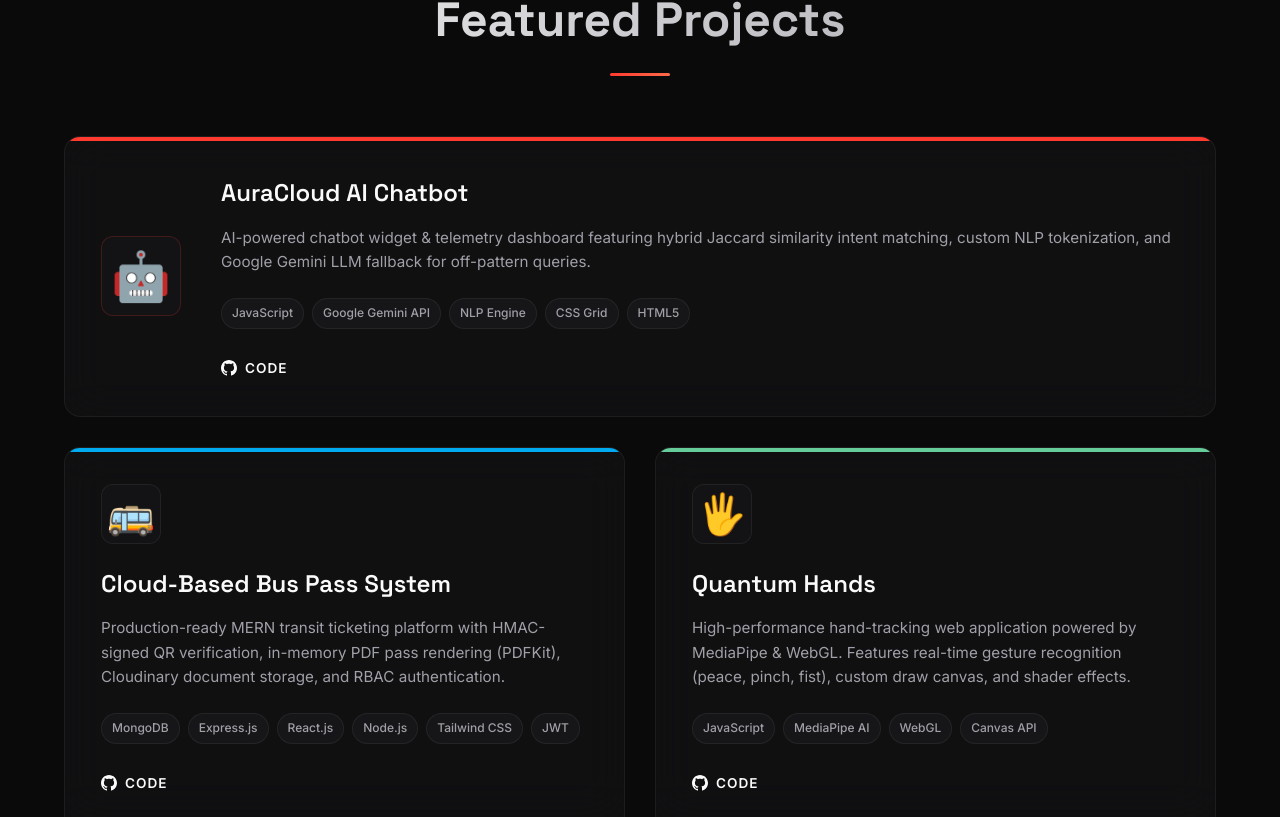
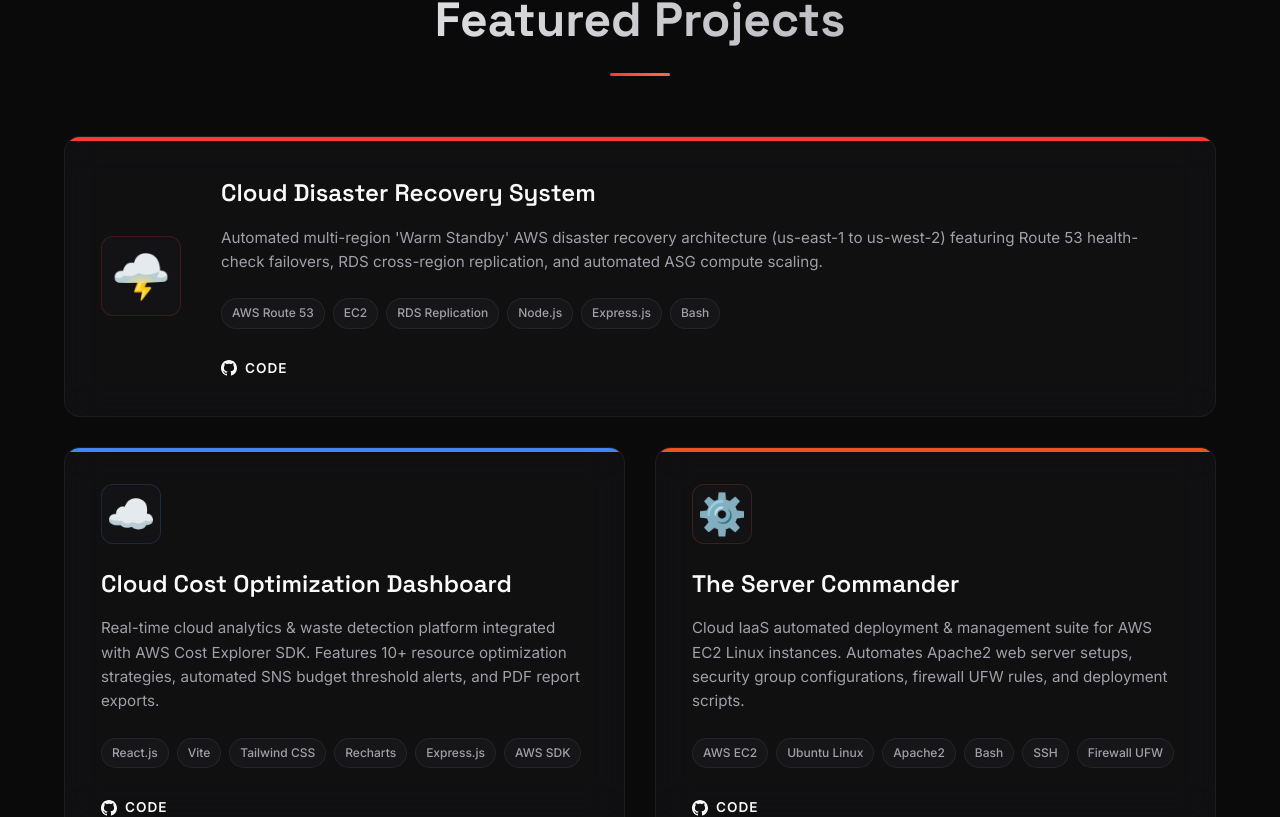
Before and after one commit to vedanshg7572/new-portfolio-, a React (Vite) app: page / in a window 1280 px wide. Shown: the part 3027-3844 px from the top of the page. Built offline with nearby package versions, Linux system fonts and the light colour scheme.

Commit message:
feat: update to 3rd Year CSE, domain vedansh.tech, update resume PDF and add top cloud/engineering projects

```diff
--- a/src/components/About.jsx
+++ b/src/components/About.jsx
@@ -32,7 +32,7 @@
                   <div className="about-stat-label">Projects Built</div>
                 </div>
                 <div className="about-stat-card glass-card">
-                  <div className="about-stat-num">2nd</div>
+                  <div className="about-stat-num">3rd</div>
                   <div className="about-stat-label">Year CSE Student</div>
                 </div>
                 <div className="about-stat-card glass-card">
--- a/src/data/portfolio-data.js
+++ b/src/data/portfolio-data.js
@@ -13,6 +13,7 @@
     github: "https://github.com/vedanshg7572",
     linkedin: "https://www.linkedin.com/in/vedansh-gupta-94373a32a/",
     leetcode: "https://leetcode.com/u/Vedansh75/",
+    website: "https://vedansh.tech",
     email: "mailto:vedanshg7572@gmail.com",
   },
 };
@@ -23,7 +24,7 @@
     field: "Computer Science Engineering",
     institution: "GLA University, Mathura",
     duration: "2024 — 2028 (Expected)",
-    status: "Currently in 2nd Year",
+    status: "Currently in 3rd Year",
     icon: "🎓",
   },
 ];
@@ -38,12 +39,42 @@
   { name: "Data Structures & Algorithms", level: 80, category: "Core CS" },
   { name: "DBMS", level: 70, category: "Core CS" },
   { name: "OOPs", level: 82, category: "Core CS" },
-  { name: "AWS Basics", level: 65, category: "Cloud & Tools" },
-  { name: "Git & GitHub", level: 78, category: "Cloud & Tools" },
-  { name: "LeetCode Problem Solving", level: 75, category: "Cloud & Tools" },
+  { name: "AWS & Cloud Computing", level: 85, category: "Cloud & Tools" },
+  { name: "Git & GitHub", level: 80, category: "Cloud & Tools" },
+  { name: "LeetCode Problem Solving", level: 80, category: "Cloud & Tools" },
 ];
 
 export const projects = [
+  {
+    title: "Cloud Disaster Recovery System",
+    description:
+      "Automated multi-region 'Warm Standby' AWS disaster recovery architecture (us-east-1 to us-west-2) featuring Route 53 health-check failovers, RDS cross-region replication, and automated ASG compute scaling.",
+    tech: ["AWS Route 53", "EC2", "RDS Replication", "Node.js", "Express.js", "Bash"],
+    github: "https://github.com/vedanshg7572/cloud-disaster-recovery",
+    live: null,
+    icon: "🌩️",
+    color: "#FF3B30",
+  },
+  {
+    title: "Cloud Cost Optimization Dashboard",
+    description:
+      "Real-time cloud analytics & waste detection platform integrated with AWS Cost Explorer SDK. Features 10+ resource optimization strategies, automated SNS budget threshold alerts, and PDF report exports.",
+    tech: ["React.js", "Vite", "Tailwind CSS", "Recharts", "Express.js", "AWS SDK"],
+    github: "https://github.com/vedanshg7572/Cloud-Cost-Optimization-Dashboard",
+    live: null,
+    icon: "☁️",
+    color: "#4285F4",
+  },
+  {
+    title: "The Server Commander",
+    description:
+      "Cloud IaaS automated deployment & management suite for AWS EC2 Linux instances. Automates Apache2 web server setups, security group configurations, firewall UFW rules, and deployment scripts.",
+    tech: ["AWS EC2", "Ubuntu Linux", "Apache2", "Bash", "SSH", "Firewall UFW"],
+    github: "https://github.com/vedanshg7572/the-server-commandar",
+    live: null,
+    icon: "⚙️",
+    color: "#E95420",
+  },
   {
     title: "AuraCloud AI Chatbot",
     description:
@@ -52,7 +83,7 @@
     github: "https://github.com/vedanshg7572/CodeAlpha_chatbot",
     live: null,
     icon: "🤖",
-    color: "#FF3B30",
+    color: "#FF9900",
   },
   {
     title: "Cloud-Based Bus Pass System",
@@ -73,16 +104,6 @@
     live: null,
     icon: "🖐️",
     color: "#6c9",
-  },
-  {
-    title: "Full-Stack Library Management System",
-    description:
-      "Decoupled library management platform featuring a Vite React client and REST API Express server. Manages book cataloging, user session permissions, and cloud deployment.",
-    tech: ["React.js", "Vite", "Node.js", "MongoDB", "Express", "Vercel"],
-    github: "https://github.com/vedanshg7572/library-management-system",
-    live: null,
-    icon: "📚",
-    color: "#7df",
   },
 ];
 
```
Also changed, not shown: 1 other file (tests, documents, lock files or other folders).
